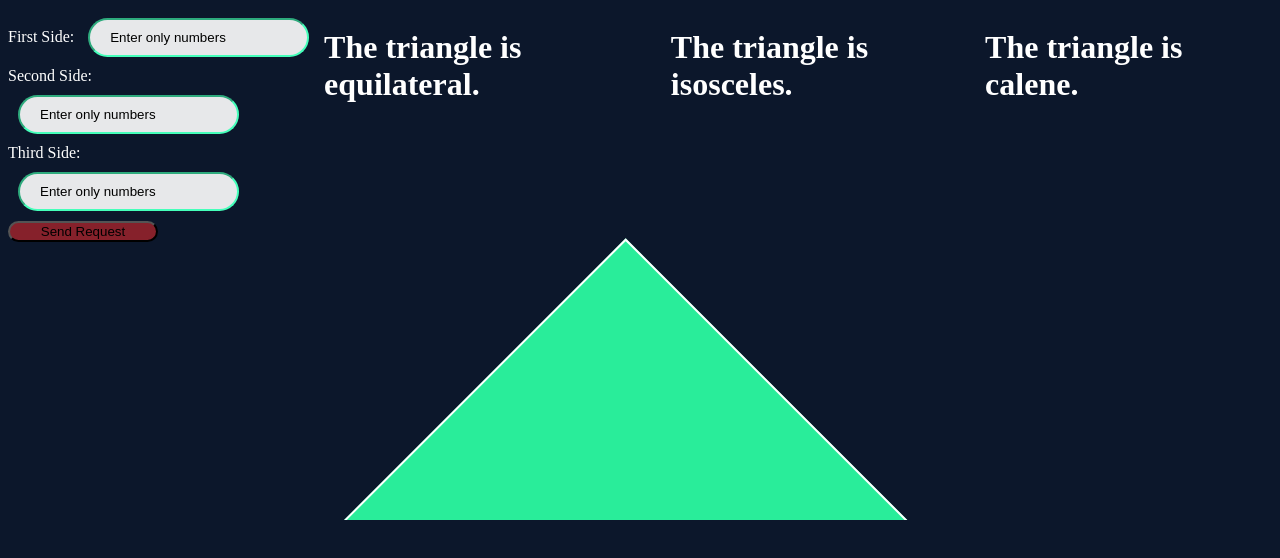
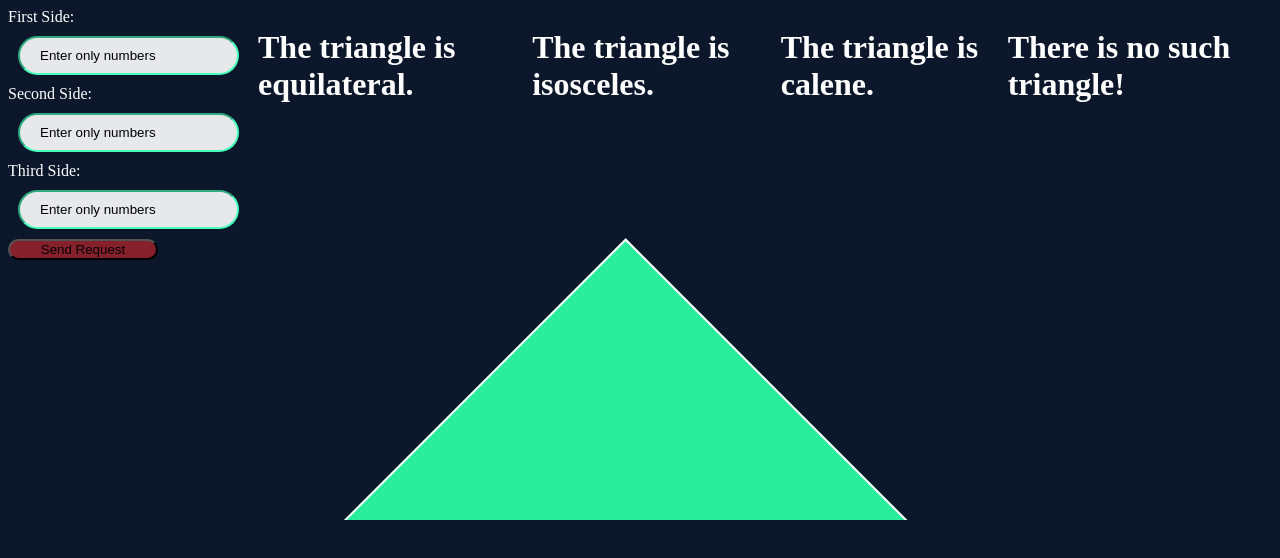
Before and after one commit to dchulax/triangle, a plain HTML site: page index.html in a window 1280 px wide. Drawn offline with Linux system fonts and the light colour scheme.

Commit message:
Add invalin trianle

```diff
--- a/index.html
+++ b/index.html
@@ -39,6 +39,10 @@
           <div id="scalene">
             <h1>The triangle is calene.</h1>
           </div>
+
+          <div id="invalid">
+            <h1>There is no such triangle!</h1>
+          </div>
      </div>
   </body>
 </html>
```
